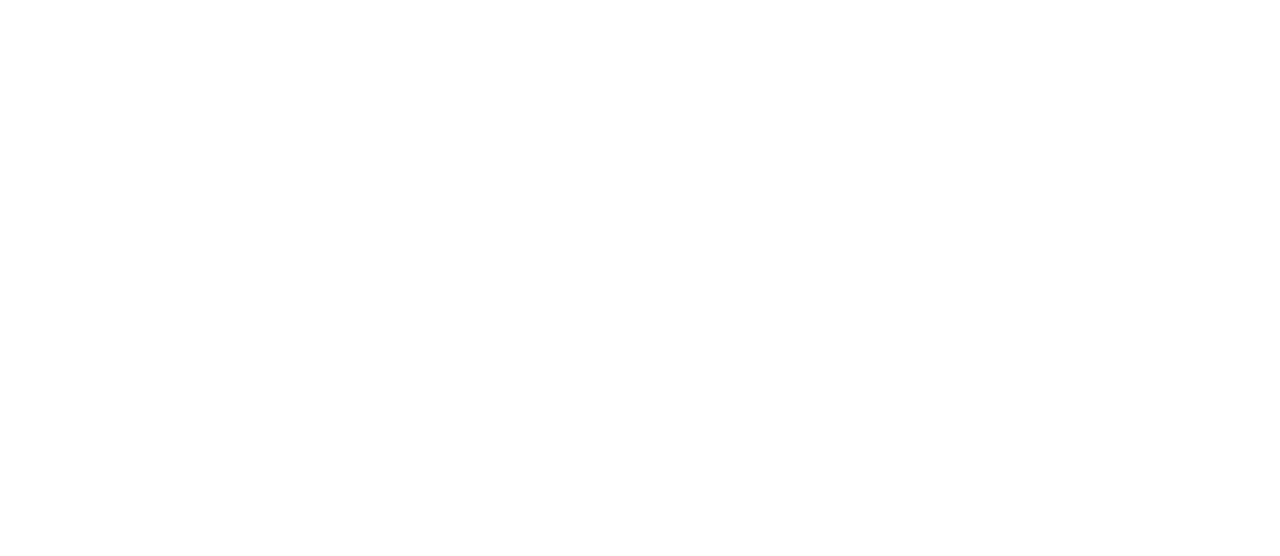
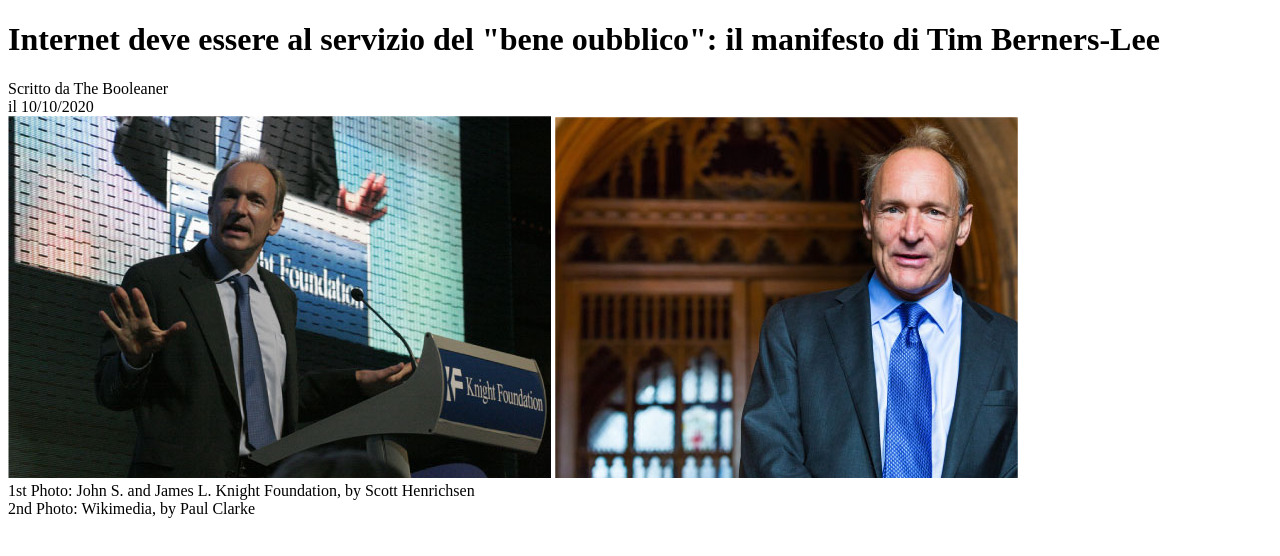
Before and after one commit to AlessandroDiNardo/html-css-booleaner, a plain HTML site: page index.html in a window 1280 px wide. Drawn offline with Linux system fonts and the light colour scheme.

Commit message:
Intestazione

```diff
--- a/index.html
+++ b/index.html
@@ -9,7 +9,13 @@
 <body>
     <!-- Intestazione pagine -->
     <header>
-
+        <h1>Internet deve essere al servizio del "bene oubblico": il manifesto di Tim Berners-Lee </h1>
+        <div>Scritto da The Booleaner</div>
+        <div> il 10/10/2020</div>
+        <img src="img/tim-1.jpg" alt="tim-1">
+        <img src="img/tim-2.jpg" alt="tim-2">
+        <div>1st Photo: John S. and James L. Knight Foundation, by Scott Henrichsen</div>
+        <div>2nd Photo: Wikimedia, by Paul Clarke</div>
     </header>
 
     <!-- Corpo principale pagina -->
```
Also changed, not shown: img/tim-1.jpg (added), img/tim-2.jpg (added).
